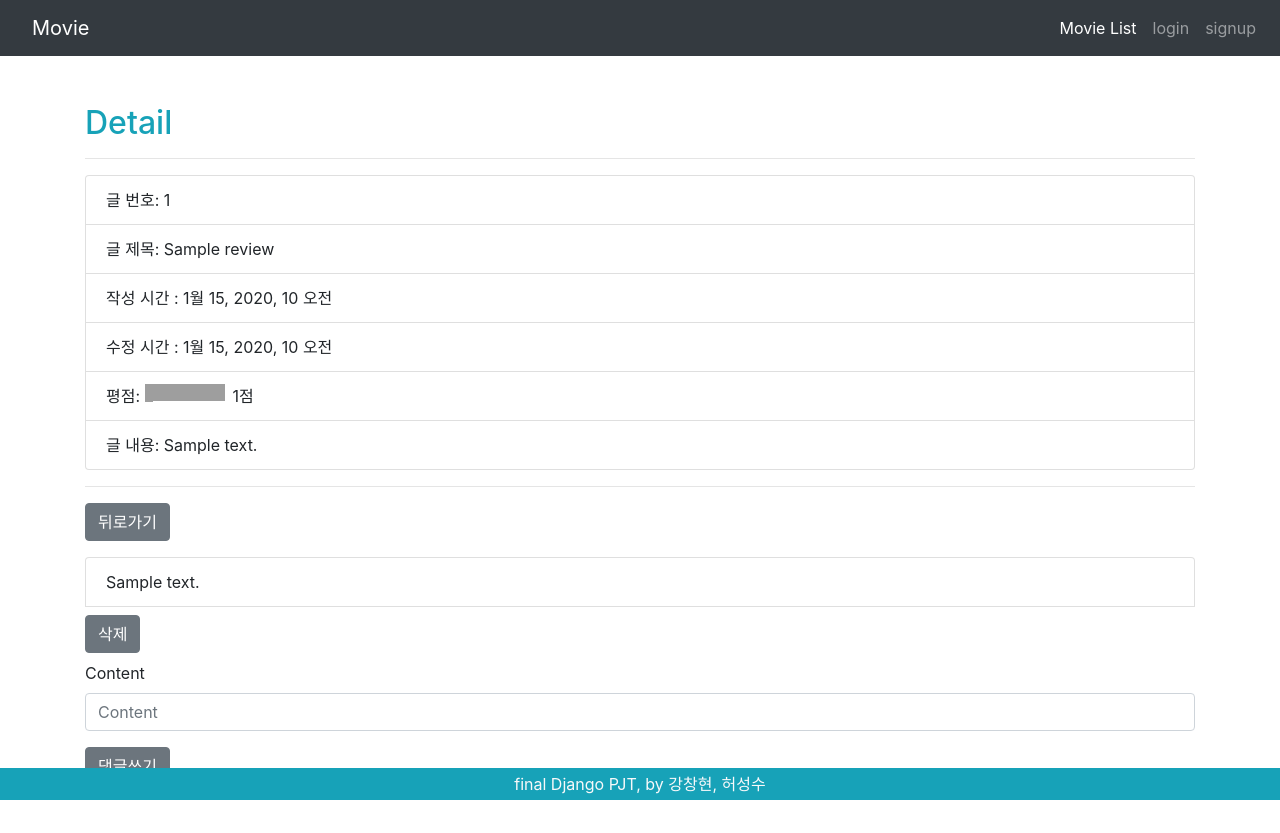
After one commit to gjtjdtn201/finaldjango-pjt, a Django app: page /movies/1/1/ in a window 1280 px wide. The commit adds this page. Run offline with Django 3.2, Linux system fonts and the light colour scheme; data comes from the database, SQL or seed files in the repository; both versions use the stored data as it was after the commit; tables that the repository leaves empty hold one stand-in row (values such as "Sample post"); some libraries are stand-ins or nearby versions; grey boxes are pictures that could not be loaded.

Commit message:
update 평점

```diff
--- a/moviepjt/movies/forms.py
+++ b/moviepjt/movies/forms.py
@@ -4,4 +4,15 @@ from .models import *
 class MovieForm(forms.ModelForm):
     class Meta:
         model = Movie
-        fields = '__all__'
+        fields = ('title', 'overview', 'release_date', 'genres')
+
+class ReviewForm(forms.ModelForm):
+    rank = forms.IntegerField(max_value=10, min_value=0)
+    class Meta:
+        model = Review
+        fields = ('title', 'rank', 'content',)
+
+class CommentForm(forms.ModelForm):
+    class Meta:
+        model = Comment
+        fields = ('content',)
--- a/moviepjt/movies/models.py
+++ b/moviepjt/movies/models.py
@@ -24,12 +24,12 @@ class Actor(models.Model):
 
 class Movie(models.Model):
     title = models.CharField(max_length=100)
-    poster_path = models.CharField(max_length=150)
+    poster_path = models.CharField(max_length=150, default='')
     movie_id = models.IntegerField()
     # backdrop_path = models.CharField(max_length=150)
-    voteavg = models.IntegerField()
-    overview = models.TextField()
-    original_title = models.CharField(max_length=100, default='')
+    voteavg = models.IntegerField(default=0)
+    overview = models.TextField(default='')
+    original_title = models.CharField(max_length=100, null=True)
     release_date = models.CharField(max_length=50)
     # 감독은 한명만 할꺼니 1:1
     # mdirector = models.ForeignKey(Director, on_delete=models.CASCADE)
@@ -40,3 +40,19 @@ class Movie(models.Model):
 
     def __str__(self):
         return self.title
+
+class Review(models.Model):
+    title = models.CharField(max_length=100)
+    movie = models.ForeignKey(Movie, on_delete=models.CASCADE)
+    rank = models.IntegerField()
+    content = models.TextField()
+    created_at = models.DateTimeField(auto_now_add=True)
+    updated_at = models.DateTimeField(auto_now=True)
+    user = models.ForeignKey(settings.AUTH_USER_MODEL, on_delete=models.CASCADE)
+
+class Comment(models.Model):
+    content = models.CharField(max_length=200)
+    created_at = models.DateTimeField(auto_now_add=True)
+    updated_at = models.DateTimeField(auto_now=True)
+    review = models.ForeignKey(Review, on_delete=models.CASCADE)
+    user = models.ForeignKey(settings.AUTH_USER_MODEL, on_delete=models.CASCADE)
--- a/moviepjt/movies/static/movies/style.css
+++ b/moviepjt/movies/static/movies/style.css
@@ -21,3 +21,15 @@
 .pulse {
   animation-name: pulse
 }
+
+span.star-prototype, span.star-prototype > * {
+  height: 17px;
+  background: url(http://i.imgur.com/YsyS5y8.png) 0 -16px repeat-x;
+  width: 80px;
+  display: inline-block;
+}
+
+span.star-prototype > * {
+  background-position: 0 -1px;
+  max-width:80px;
+}
--- /dev/null
+++ b/moviepjt/movies/templates/movies/review_detail.html
@@ -0,0 +1,57 @@
+{% extends 'base.html' %} {% load static %}
+{% load bootstrap4 %}
+{% block content %}
+<link rel="stylesheet" href="{% static 'movies/style.css' %}" type="text/css" media="screen">
+<h2 class='mt-5 text-info'>Detail</h2>
+<hr>
+
+<ul class="list-group mb-3">
+  <li class="list-group-item">글 번호: {{ review.pk }}</li>
+  <li class="list-group-item">글 제목: {{ review.title }}</li>
+  <li class="list-group-item">작성 시간 : {{ review.created_at }}</li>
+  <li class="list-group-item">수정 시간 : {{ review.updated_at }}</li>
+  <li class="list-group-item">평점: <span class="star-prototype mr-2">{{ review.rank }}</span>{{ review.rank }}점</li>
+  <li class="list-group-item">글 내용: {{ review.content }}</li>
+</ul>
+<hr>
+
+<a href="{% url 'movies:movie_detail' movie.pk %}"><button class="btn btn-secondary mb-3">뒤로가기</button></a>
+<br>
+{% if review.user == request.user %}
+<div class="d-flex mt-3">
+    <a href="{% url 'movies:review_update' review.movie.id review.pk %}">
+        <button type="button" class="btn btn-secondary mr-2">수정</button>
+    </a>
+    <form action="{% url 'movies:review_delete' review.movie.id review.pk %}" method="POST">
+        {% csrf_token %}
+        <input class="btn btn-secondary mb-5" type="submit" value="삭제">
+    </form>
+</div>
+{% endif %}
+<ul class="list-group">
+{% for comment in review.comment_set.all %}
+  <li class="list-group-item">{{ comment.content }}</li>
+  <form action="{% url 'movies:comment_delete' review.movie.id review.pk comment.pk %}" method="POST">
+     {% csrf_token %}
+     <input  class="btn btn-secondary my-2" type="submit" value="삭제">
+  </form>
+{% endfor %}
+</ul>
+
+<form action="{% url 'movies:comment_create' review.movie.id review.pk %}" method="POST">
+  {% csrf_token %}
+  {% bootstrap_form form %}
+  <button class="btn btn-secondary">댓글쓰기</button>
+</form>
+
+<p class="mb-5"></p>
+<script src="https://code.jquery.com/jquery-2.2.1.min.js"></script>
+<script>
+$.fn.generateStars = function() {
+  return this.each(function(i,e){$(e).html($('<span/>').width($(e).text()*8));});
+  };
+
+// 숫자 평점을 별로 변환하도록 호출하는 함수
+$('.star-prototype').generateStars();
+</script>
+{% endblock %}
--- a/moviepjt/movies/urls.py
+++ b/moviepjt/movies/urls.py
@@ -11,5 +11,12 @@ urlpatterns = [
     path('<int:pk>/delete/', views.movie_delete, name='movie_delete'),
     path('<int:pk>/update/', views.movie_update, name='movie_update'),
     path('<int:pk>/like/', views.like, name="like"),
+    path('<int:pk>/review_create/', views.review_create, name='review_create'),
+    path('<int:pk>/<int:review_pk>/', views.review_detail, name='review_detail'),
+    path('<int:pk>/<int:review_pk>/delete/', views.review_delete, name='review_delete'),
+    path('<int:pk>/<int:review_pk>/update/', views.review_update, name='review_update'),
+    path('<int:pk>/<int:review_pk>/comments/', views.comment_create, name='comment_create'),
+    path('<int:pk>/<int:review_pk>/comments/<int:comment_pk>/delete/', views.comment_delete, name='comment_delete'),
+    path('<int:pk>/<int:review_pk>/like/', views.like, name="like"),
 
     ]
--- a/moviepjt/movies/views.py
+++ b/moviepjt/movies/views.py
@@ -48,6 +48,10 @@ def takeMovie(request):
             # # 감독을 못찾았다면 임의값 반환
             # if not chk1:
             #     moviedirector = get_object_or_404(Director, pk=9999999)
+            # try:
+            #     original = resData.get('original_title')
+            # except:
+            #     original = resData.get('title')
 
             # movie는 객체, flag는 생성 되었는지 여부
             movie = Movie.objects.create(
@@ -57,7 +61,7 @@ def takeMovie(request):
                 # backdrop_path = "https://image.tmdb.org/t/p/original" + resData.get('backdrop_path'),
                 voteavg = resData.get('vote_average'),
                 overview = resData.get('overview'),
-                # original_title = resData.get('orginal_title'),
+                original_title = resData.get('original_title'),
                 # mdirector = moviedirector,
                 release_date = resData.get('release_date'),
                 )
@@ -104,8 +108,13 @@ def index(request):
 
 def movie_detail(request, pk):
     movie = get_object_or_404(Movie, pk=pk)
+    reviews = movie.review_set.all()
+    score = 0
+    for i in reviews:
+        score += i.rank
     context = {
         'movie': movie,
+        'score': score,
     }
     return render(request, 'movies/movie_detail.html', context)
 
@@ -165,3 +174,99 @@ def like(request, pk):
     }
 
     return JsonResponse(context)
+
+# review 생성
+@login_required
+def review_create(request, pk):
+    movie = get_object_or_404(Movie, pk=pk)
+    if request.method == "POST":
+        form = ReviewForm(request.POST)
+        if form.is_valid():
+            review = form.save(commit=False)
+            review.movie = movie
+            review.user = request.user
+            review.save()
+        return redirect('movies:review_detail', review.movie.id, review.pk)
+    else:
+        form = ReviewForm()
+    context = {
+        'form': form,
+        'movie': movie
+    }
+    return render(request, 'movies/review_form.html', context)
+
+# review 상세조회
+def review_detail(request, pk, review_pk):
+    movie = get_object_or_404(Movie, pk=pk)
+    review = get_object_or_404(Review, pk=review_pk)
+    form = CommentForm()
+    context = {
+        'movie': movie,
+        'review': review,
+        'form': form,
+    }
+    return render(request, 'movies/review_detail.html', context)
+
+# review 수정
+
+@login_required
+@require_POST
+def review_update(request, review_pk):
+    movie = get_object_or_404(Movie, pk=pk)
+    review = get_object_or_404(Review, pk=review_pk)
+    if request.user == review.user:
+        if request.method == 'POST':
+            form = ReviewForm(request.POST, instance=review)
+            if form.is_valid():
+                review = form.save(commit=False)
+                review.user = request.user
+                review.movie = movie
+                review.save()
+                return redirect('movies:review_detail', review.movie.id, review.pk)
+        else:
+            form = ReviewForm(instance=review)
+
+        context = {
+            'form' : form,
+        }
+        return render(request, 'movies/review_form.html', context)
+    else:
+        return redirect('movies:review_detail', review_pk)
+
+
+## review 삭제
+@login_required
+@require_POST
+def review_delete(request, review_pk):
+    review = get_object_or_404(Review, pk=review_pk)
+    if request.user == review.user:
+        review.delete()
+
+    return redirect('movies:movie_detail', review.pk)
+
+
+# comment 생성, require_POST활용
+@login_required
+@require_POST
+def comment_create(request, pk, review_pk):
+    review = get_object_or_404(Review, pk=review_pk)
+    comment_form = CommentForm(request.POST)
+
+    if comment_form.is_valid():
+        comment = comment_form.save(commit=False)
+        comment.review = review
+        comment.user = request.user
+        comment.save()
+
+    return redirect('movies:review_detail', review.movie.id, review_pk)
+
+# comment 삭제, require_POST활용
+@login_required
+@require_POST
+def comment_delete(request, pk, review_pk, comment_pk):
+    review = get_object_or_404(Review, pk=review_pk)
+    comment = get_object_or_404(Comment, pk=comment_pk)
+    if request.user == comment.user:
+        comment.delete()
+
+    return redirect('movies:review_detail', review.movie.id, review_pk)
```
Also changed, not shown: moviepjt/movies/templates/movies/form.html (+5 -4 lines), moviepjt/movies/templates/movies/movie_detail.html (+50 -11 lines), moviepjt/movies/templates/movies/review_form.html (added, +16 -0 lines), moviepjt/accounts/migrations/0001_initial.py, moviepjt/db.sqlite3, moviepjt/movies/migrations/0001_initial.py.
